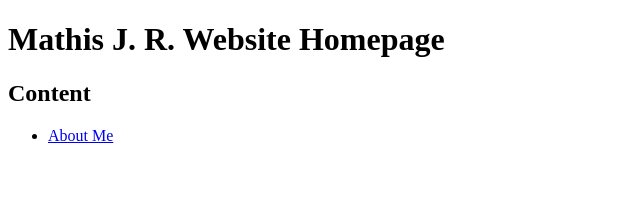
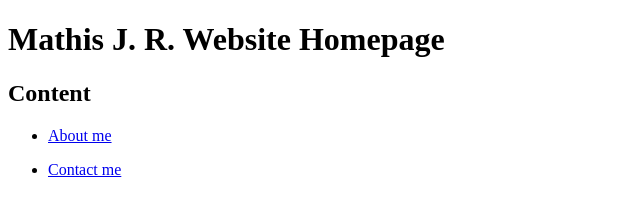
Before and after one commit to mjr55/mywebsite, a plain HTML site: page index.html in a window 1280 px wide. Shown: the whole page, without its empty margins (0-640 px from the left). Drawn offline with Linux system fonts and the light colour scheme.

Commit message:
Update index.html

```diff
--- a/index.html
+++ b/index.html
@@ -5,7 +5,10 @@
       <h1>Mathis J. R. Website Homepage</h1>
         <h2>Content</h2>
         <ul>
-          <li><a href="about/about.html">About Me</a></li>
+          <li><a href="about/about.html">About me</a></li>
+        </ul>
+        <ul>
+          <li><a href="contactme.html">Contact me</a></li>
         </ul>
 
     </body>
```
